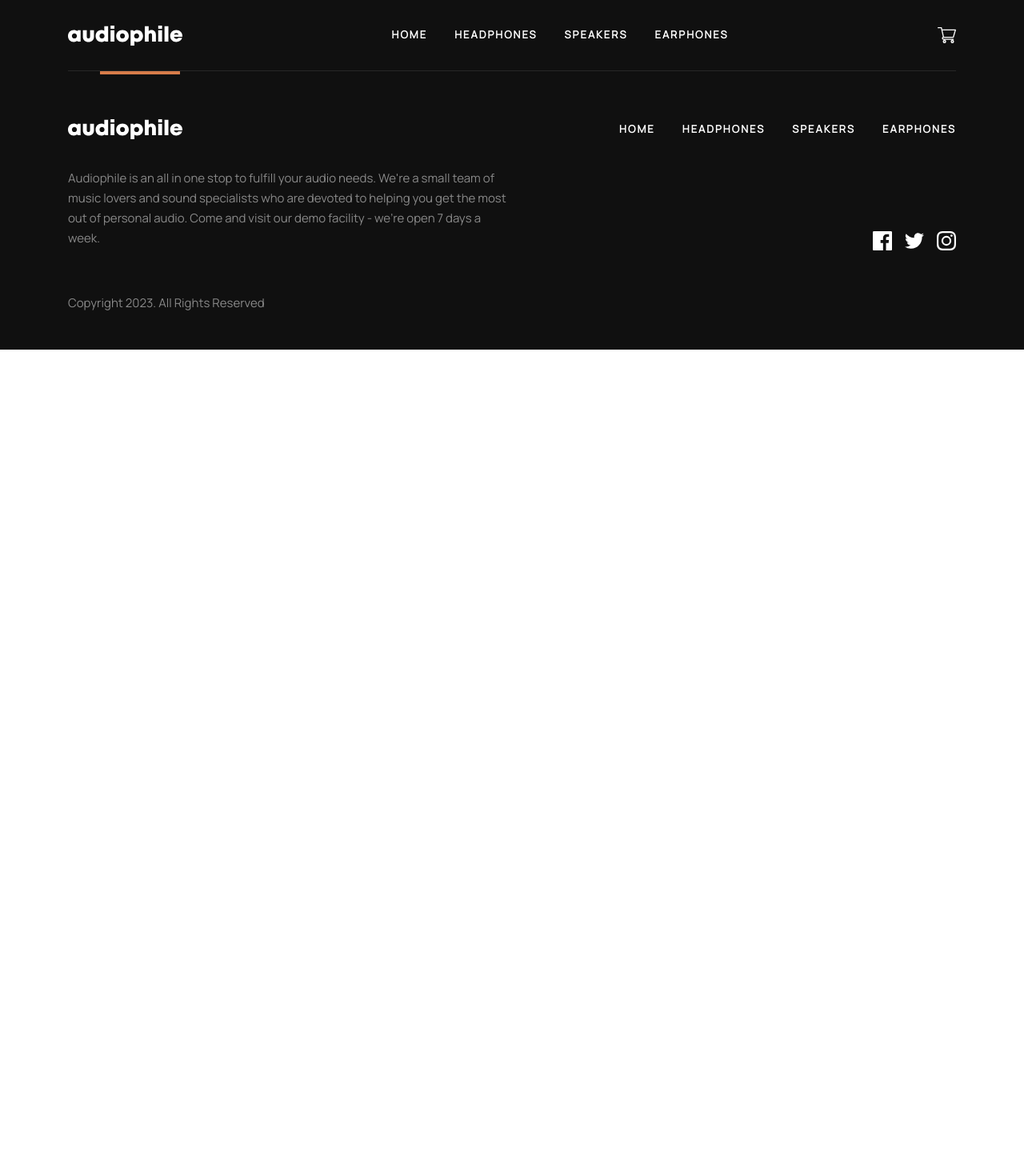
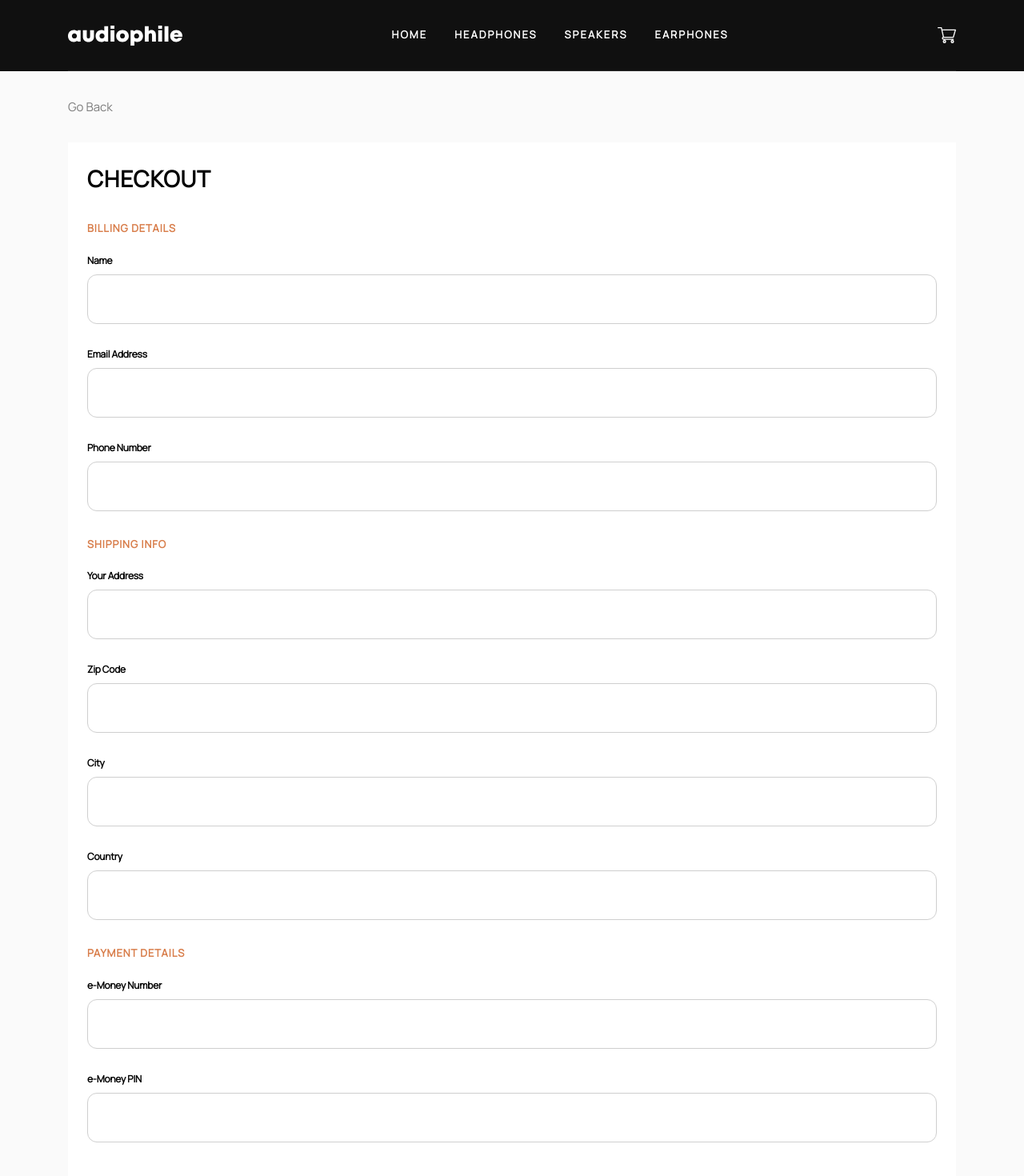
Before and after one commit to MichalTrubini/Vue_Audophile-ecommerce2, a Vue app: page /checkout in a window 1280 px wide. Shown: the top 1470 px of the page at 80% size. Before the commit the page ends 800 px from the top, so only its background shows below. Built offline with nearby package versions, Linux system fonts and the light colour scheme.

Commit message:
checkout form

```diff
--- /dev/null
+++ b/src/components/main/checkout/CheckoutForm.vue
@@ -0,0 +1,47 @@
+<template>
+  <div class="pagePadding maxLimit">
+    <GoBack />
+    <form class="bg-white rouned-lg p-6">
+      <h1 class="text-[28px] tracking-[1px] mb-8">Checkout</h1>
+      <div class="mb-8">
+        <h2 class="text-brick uppercase text-[13px] tracking-[0.9px] mb-4">
+          billing details
+        </h2>
+        <div class="flex flex-col gap-6">
+          <InputElement :label="'Name'" :type="'text'" />
+          <InputElement :label="'Email Address'" :type="'email'" />
+          <InputElement :label="'Phone Number'" :type="'text'" />
+        </div>
+      </div>
+      <div class="mb-8">
+        <h2 class="text-brick uppercase text-[13px] tracking-[0.9px] mb-4">
+          shipping info
+        </h2>
+        <div class="flex flex-col gap-6">
+          <InputElement :label="'Your Address'" :type="'text'" />
+          <InputElement :label="'Zip Code'" :type="'text'" />
+          <InputElement :label="'City'" :type="'text'" />
+          <InputElement :label="'Country'" :type="'text'" />
+        </div>
+      </div>
+      <div class="mb-8">
+        <h2 class="text-brick uppercase text-[13px] tracking-[0.9px] mb-4">
+          payment details
+        </h2>
+        <div class="flex flex-col gap-6">
+          <InputElement :label="'e-Money Number'" :type="'number'" />
+          <InputElement :label="'e-Money PIN'" :type="'number'" />
+        </div>
+      </div>
+    </form>
+  </div>
+</template>
+
+<script lang="ts">
+import GoBack from "../../shared/GoBack.vue";
+import InputElement from "./partial/InputElement.vue";
+export default {
+  name: "Checkout",
+  components: { GoBack, InputElement },
+};
+</script>
--- /dev/null
+++ b/src/components/main/checkout/CheckoutSummary.vue
@@ -0,0 +1,9 @@
+<template></template>
+
+<script lang="ts">
+
+export default {
+  name: "Checkout",
+};
+
+</script>
--- /dev/null
+++ b/src/components/main/checkout/partial/InputElement.vue
@@ -0,0 +1,30 @@
+<template>
+  <div>
+    <label
+      for="name"
+      class="text-[12px] font-bold tracking-[-0.2px] inline-block mb-2"
+      >{{label}}</label
+    >
+    <input
+      :type="type"
+      id="name"
+      class="w-full border border-formInputBorder py-[18px] px-[24px] rounded-xl"
+    />
+  </div>
+</template>
+
+<script lang="ts">
+export default {
+  name: "InputElement",
+  props: {
+    label: {
+      type: String,
+      required: true,
+    },
+    type: {
+      type: String,
+      required: true,
+    },
+  },
+};
+</script>
--- a/src/components/main/product/ProductSingle.vue
+++ b/src/components/main/product/ProductSingle.vue
@@ -7,7 +7,7 @@
 </template>
 
 <script lang="ts">
-import GoBack from "./partials/GoBack.vue";
+import GoBack from "../../shared/GoBack.vue";
 import TopInfo from "./partials/TopInfo.vue";
 import Features from "./partials/Features.vue";
 import Gallery from "./partials/Gallery.vue";
--- a/src/main.ts
+++ b/src/main.ts
@@ -5,6 +5,8 @@ import { createRouter, createWebHistory } from 'vue-router'
 import HomePage from './views/HomePage.vue'
 import CategoryPage from './views/CategoryPage.vue'
 import ProductPageVue from './views/ProductPage.vue'
+import CheckoutPage from './views/CheckoutPage.vue'
+
 const app = createApp(App)
 const router = createRouter({
     history: createWebHistory(),
@@ -12,6 +14,7 @@ const router = createRouter({
         { path: '/', component: HomePage },
         { path: '/category/:name', component: CategoryPage },
         { path: '/product/:slug', component: ProductPageVue },
+        { path: '/checkout', component: CheckoutPage },
     ],
     scrollBehavior(_to, _from, savedPosition) {
         if (savedPosition) {
--- /dev/null
+++ b/src/views/CheckoutPage.vue
@@ -0,0 +1,15 @@
+<template>
+  <div class="bg-whitish">
+    <CheckoutForm />
+    <CheckoutSummary />
+  </div>
+</template>
+
+<script lang="ts">
+import CheckoutForm from "../components/main/checkout/CheckoutForm.vue";
+import CheckoutSummary from "../components/main/checkout/CheckoutSummary.vue";
+export default {
+  name: "CheckoutPage",
+  components: { CheckoutForm, CheckoutSummary },
+};
+</script>
--- a/tailwind.config.js
+++ b/tailwind.config.js
@@ -10,6 +10,7 @@ export default {
         gray: "#F1F1F1",
         whitish: "#FAFAFA",
         borderHeader: "rgba(255, 255, 255, 0.1)",
+        formInputBorder: "#CFCFCF",
       },
       fontSize: {
         mobil: "15px"
```
Also changed, not shown: src/components/shared/GoBack.vue (renamed from src/components/main/product/partials/GoBack.vue).
